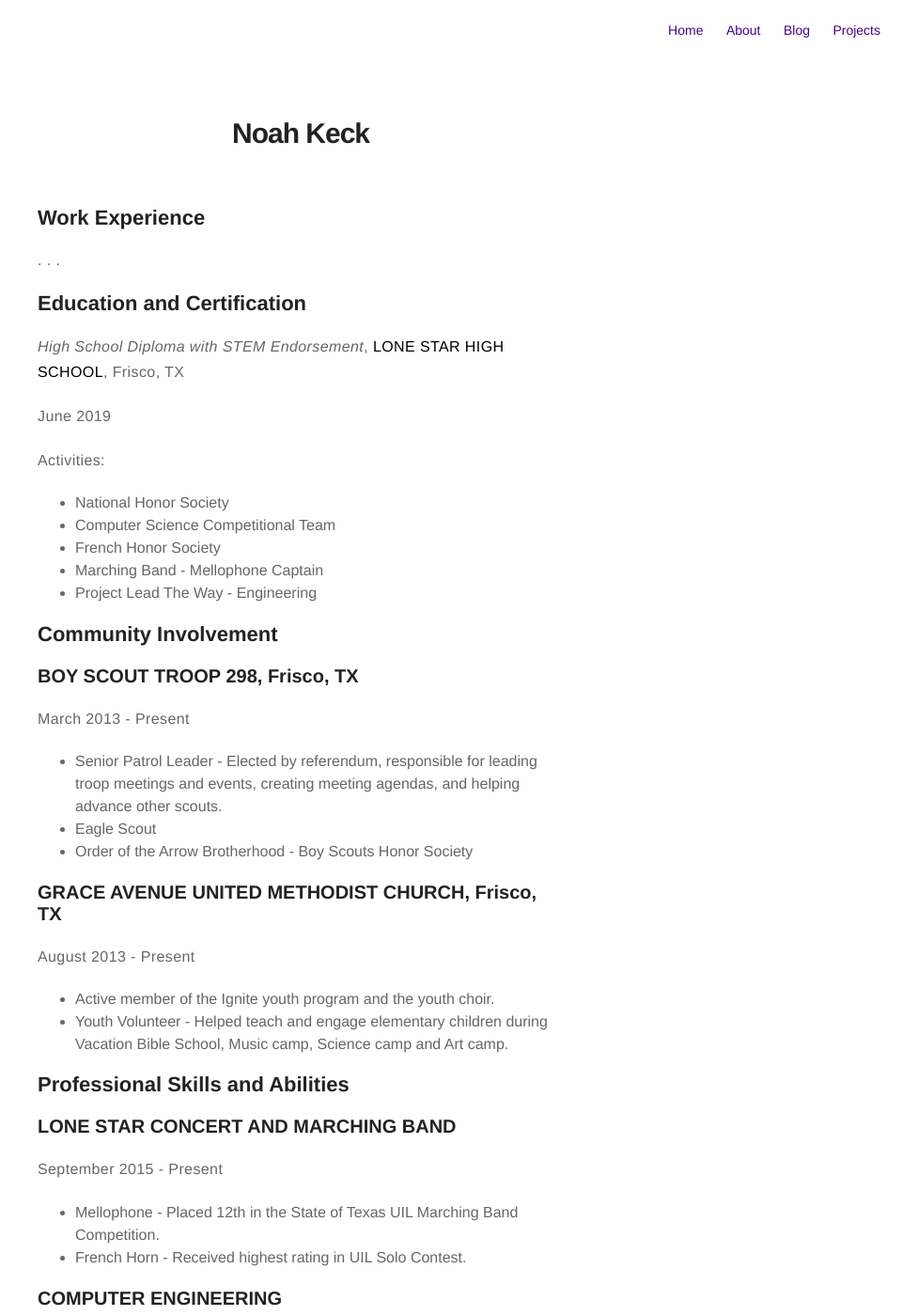
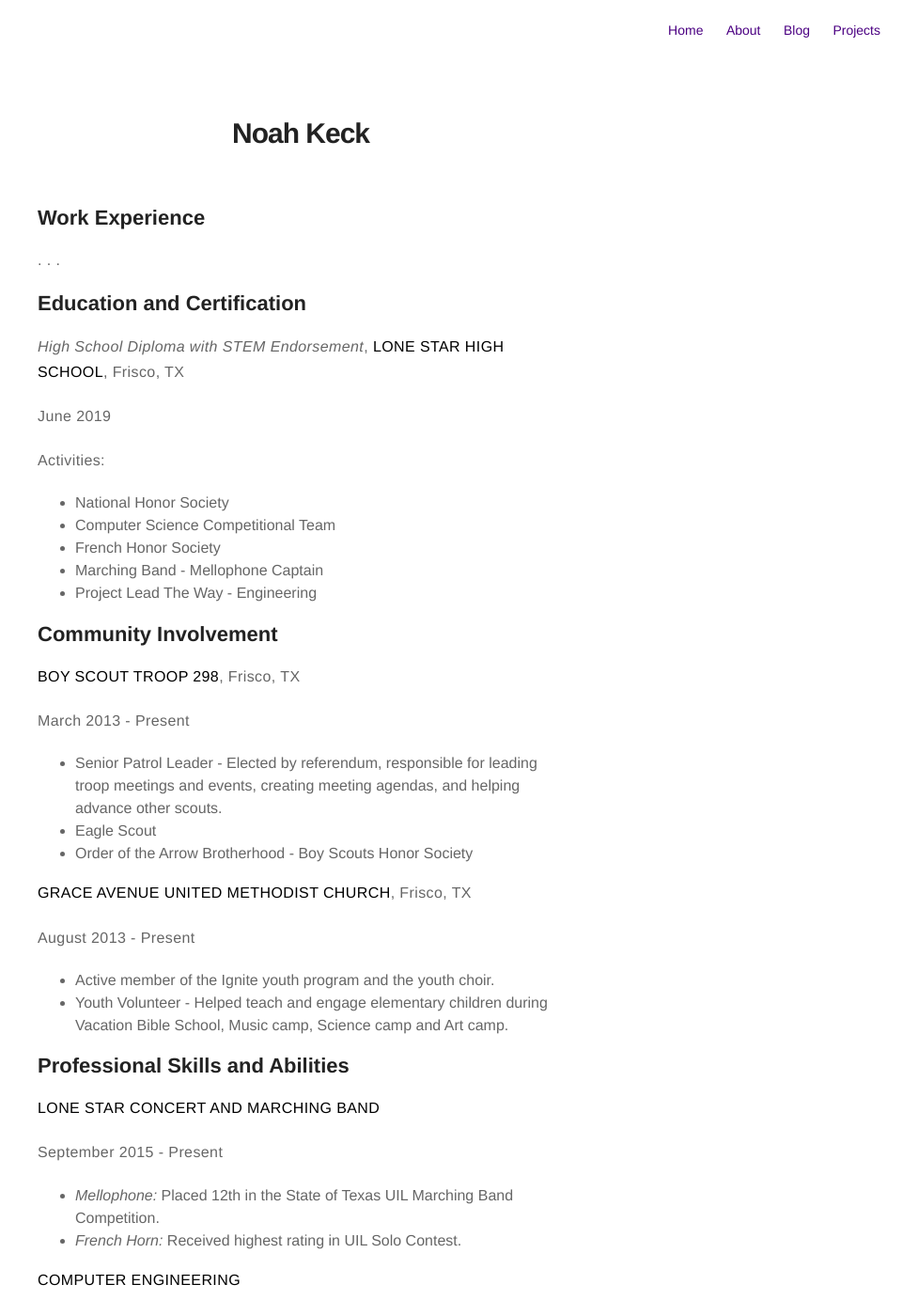
Before and after one commit to noah978/noah978.github.io, a Jekyll site: the page built from resume.md, in a window 1280 px wide and 1400 px high. Shown: the whole window at 94% size, without its empty margins (320-1280 px from the left). Built offline with Jekyll 4.4.1, drawn with Linux system fonts in a browser that asks for light colours.

```diff
--- a/resume.md
+++ b/resume.md
@@ -23,33 +23,36 @@ Activities:
 * Project Lead The Way - Engineering
 
 ## Community Involvement
-### BOY SCOUT TROOP 298, Frisco, TX
+**BOY SCOUT TROOP 298**, Frisco, TX
+
 March 2013 - Present
 * Senior Patrol Leader - Elected by referendum, responsible for leading troop meetings and events, creating meeting agendas, and helping  advance other scouts.
 * Eagle Scout
 * Order of the Arrow Brotherhood - Boy Scouts Honor Society
 
-### GRACE AVENUE UNITED METHODIST CHURCH, Frisco, TX
+**GRACE AVENUE UNITED METHODIST CHURCH**, Frisco, TX
+
 August 2013 - Present
 * Active member of the Ignite youth program and the youth choir.
 * Youth Volunteer - Helped teach and engage elementary children during Vacation Bible School, Music camp, Science camp and Art camp.
 
 ## Professional Skills and Abilities
-### LONE STAR CONCERT AND MARCHING BAND
+**LONE STAR CONCERT AND MARCHING BAND**
+
 September 2015 - Present
-* Mellophone - Placed 12th in the State of Texas UIL Marching Band Competition.
-* French Horn - Received highest rating in UIL Solo Contest.
+* _Mellophone:_ Placed 12th in the State of Texas UIL Marching Band Competition.
+* _French Horn:_ Received highest rating in UIL Solo Contest.
 
-### COMPUTER ENGINEERING
+**COMPUTER ENGINEERING**
+
 Able to dismantle, construct, wire and solder computers and computer parts. Programmed logic circuits to Programmable Logic Devices and implemented in breadboards and circuit boards. Constructed functional robots made with LEGO Mindstorms and VEX Robotics Kits and programmed them to do various tasks. Superior knowledge of computer hardware and circuitry.
 
-**Applications:** VEX Robot-C, Arduino, MultiSim
+* _Applications:_ VEX Robot-C, Arduino, MultiSim
 
-### COMPUTER SCIENCE
+**COMPUTER SCIENCE**
+
 Created and programmed algorithms to complete complex calculations. Created complex algorithms and programs designed to solve mathematical problems and can determine big O runtimes for processes. Designed and programmed graphical RPG and puzzle games, often collaborating with other students using Github.
 
-**Languages:** Java, C#, C++, Objective C, Swift, Python
-
-**Applications:** MS Visual Studio, Eclipse, Xcode, Github
-
-**Operating Systems:** Windows, MacOS, Unix, Linux
+* _Languages:_ Java, C#, C++, Objective C, Swift, Python
+* _Applications:_ MS Visual Studio, Eclipse, Xcode, Github
+* _Operating Systems:_ Windows, MacOS, Unix, Linux
```
